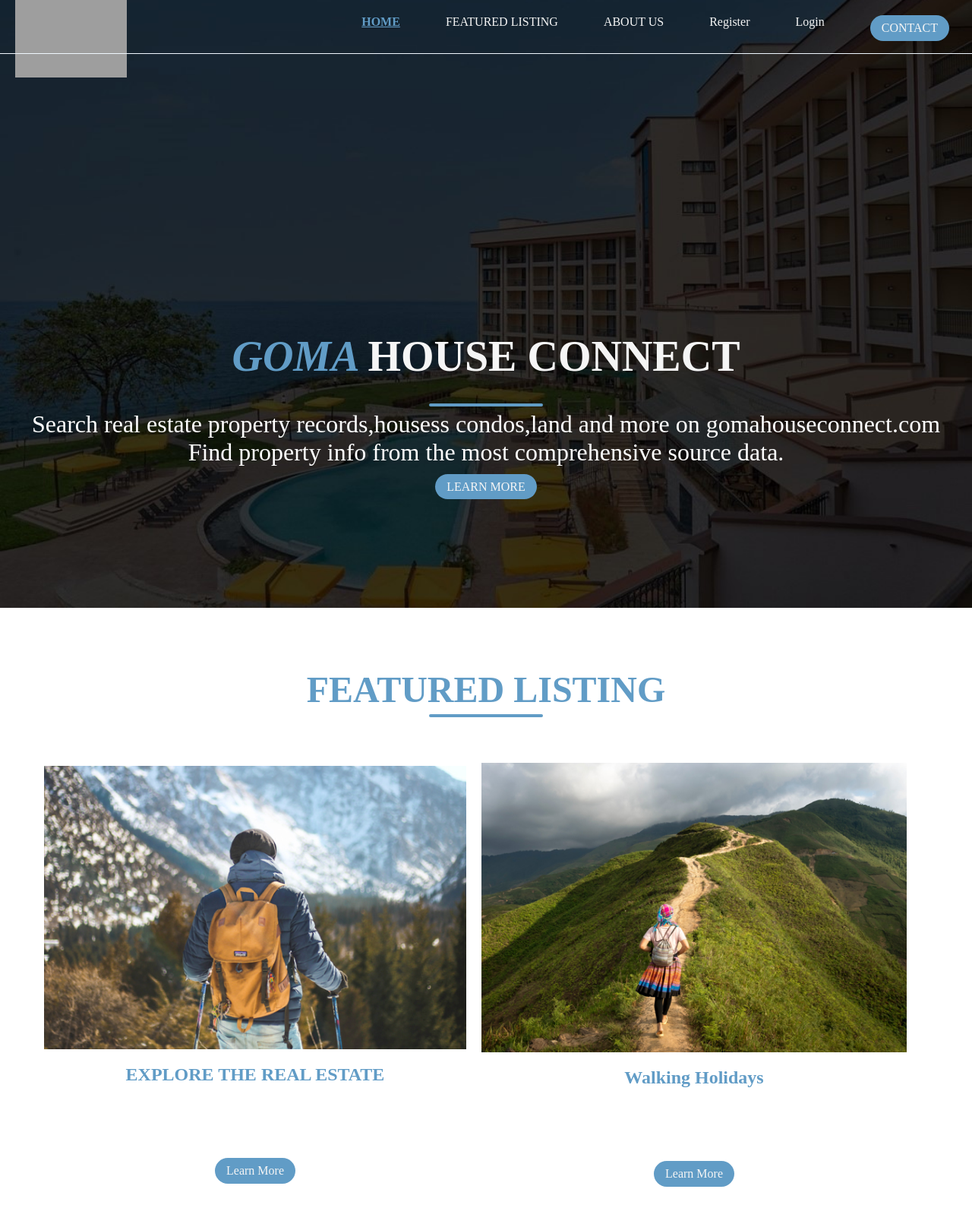
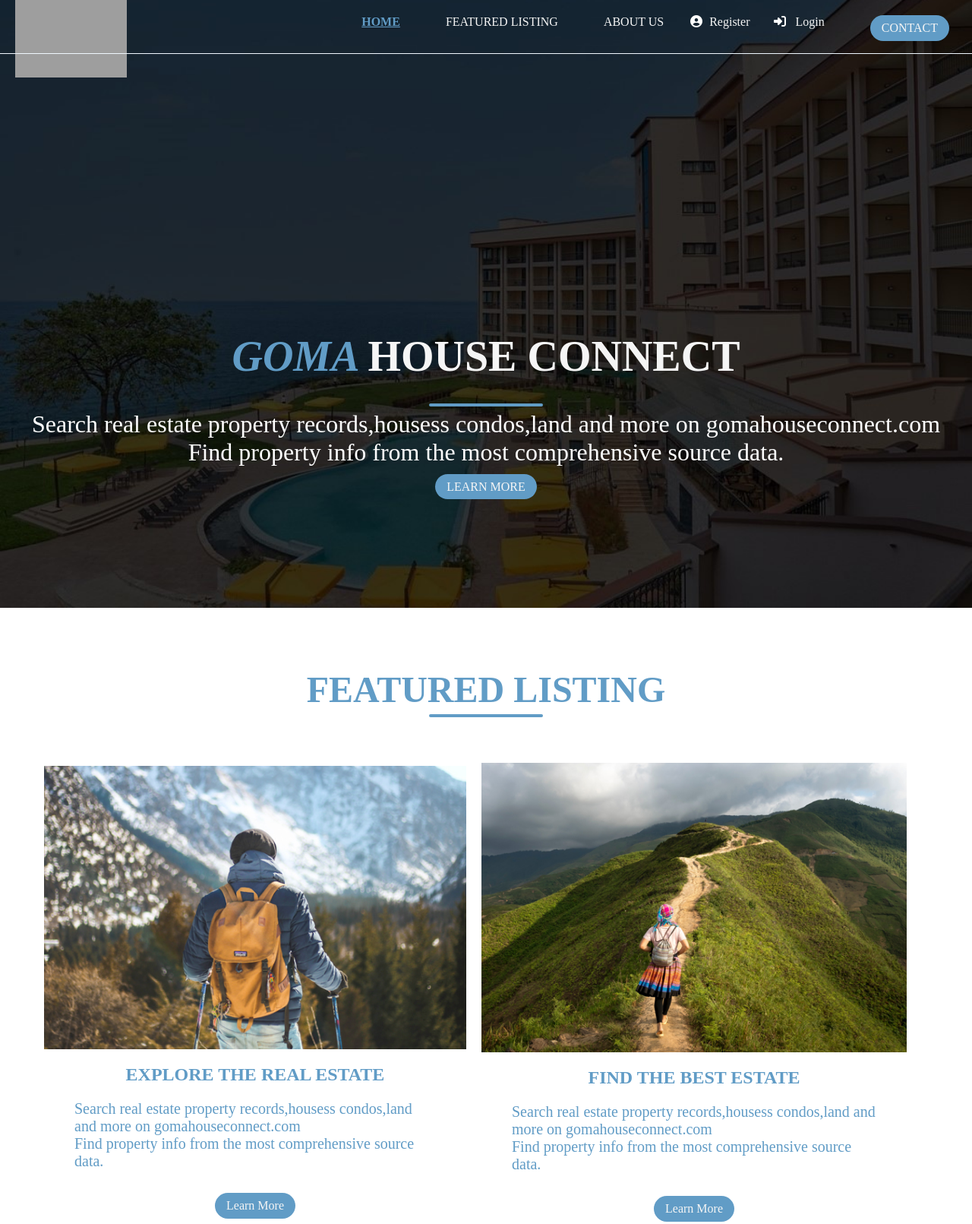
Before and after one commit to aubinleyoung/Goma-house, a plain HTML site: page index.html in a window 1280 px wide. Shown: the top 1611 px of the page at 76% size. Drawn offline with Linux system fonts and the light colour scheme; grey boxes are pictures that could not be loaded.

```diff
--- a/index.html
+++ b/index.html
@@ -4,6 +4,7 @@
     <meta charset="UTF-8">
     <meta http-equiv="X-UA-Compatible" content="IE=edge">
     <meta name="viewport" content="width=device-width, initial-scale=1.0">
+    <script src="https://kit.fontawesome.com/4c1b2c888b.js" crossorigin="anonymous"></script>
     <title>RalEtsteManagementSystem</title>
     <!-- ==== CSS ==== -->
     <link rel="stylesheet" href="./style.css">
@@ -16,8 +17,8 @@
             <li class="active"><a href="#"></a>HOME</li>
             <li><a href="#"></a>FEATURED LISTING</li>
             <li><a href="#"></a>ABOUT US</li>
-            <li><a href="#"></a>Register</li>
-            <li><a href="#"></a>Login</li>
+            <li><a href="#"><i class="fa-solid fa-circle-user" id="register-icon"></i></a>Register</li>
+            <li><a href="#"><i class="fa-solid fa-right-to-bracket" id="login-icon"> </i></a>Login</li>
             <li class="ctn"><a  href="#"></a>CONTACT</li>
         </ul>
        <div class="mobile-nav">
@@ -50,13 +51,15 @@
             <div class="col">
                 <img src="./img/img1.png" alt="">
                 <h4>EXPLORE THE REAL ESTATE</h4>
-                <p>Lorem, ipsum dolor sit amet consectetur adipisicing elit. Voluptatibus qui, iure possimus libero expedita incidunt!</p>
+                <p>Search real estate property records,housess condos,land and more on gomahouseconnect.com <br>
+                    Find property info from the most comprehensive source data.</p>
                 <a href="#" class="ctn">Learn More</a>
             </div>
             <div class="col">
                 <img src="./img/img2.png" alt="">
-                <h4>Walking Holidays</h4>
-                <p>Lorem, ipsum dolor sit amet consectetur adipisicing elit. Voluptatibus qui, iure possimus libero expedita incidunt!</p>
+                <h4>FIND THE BEST ESTATE</h4>
+                <p>Search real estate property records,housess condos,land and more on gomahouseconnect.com <br>
+                    Find property info from the most comprehensive source data.</p>
                 <a href="#" class="ctn">Learn More</a>
             </div>
         </div>
@@ -66,7 +69,8 @@
       <div class="explore-content">
         <h1>ABOUT US</h1>
         <div class="line"></div>
-        <p>Lorem ipsum dolor sit amet consectetur adipisicing elit. Sint, repellendus sapiente ipsa reprehenderit suscipit iusto odit corrupti, quam velit eligendi laboriosam aspernatur tempore quaerat voluptate.</p>
+        <p>Search real estate property records,housess condos,land and more on gomahouseconnect.com <br>
+            Find property info from the most comprehensive source data..</p>
         <a href="#" class="ctn">Learn More</a>
       </div>
     </section>
--- a/style.css
+++ b/style.css
@@ -6,6 +6,20 @@
     margin: 0;
     padding: 0;
     box-sizing: border-box;
+}
+#register-icon{
+    position: absolute;
+    right: 375px;
+    color: white;
+}
+#login-icon{
+    position: absolute;
+    right: 265px;
+    color: white;
+}
+ul li a:hover{
+    cursor: pointer;
+    color: #619cc6;
 }
 a {
     text-decoration: none;
@@ -155,6 +169,9 @@ p {
     color:white;
     padding: 0px 40px;
     font-size: 20px;
+}
+.col p{
+    color:  #619cc6;
 }
 .events .ctn {
     margin-top: 30px;
```
Also changed, not shown: img/lac.webp (added), img/quartier.jpg (added), img/volcan.jpg (added).
